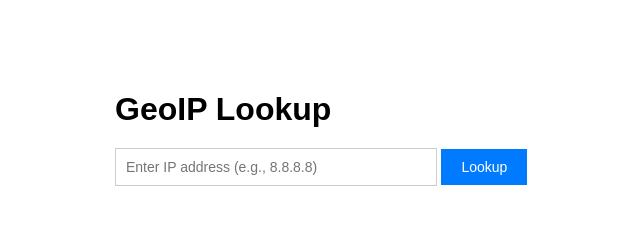
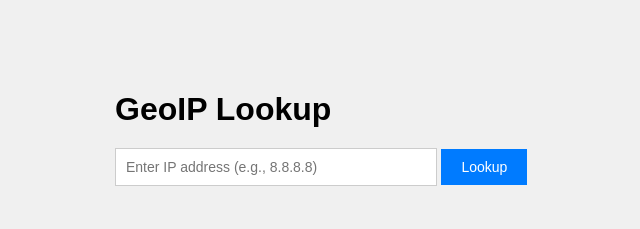
Before and after one commit to Icebitz/geoip-lite-server, a website: page public/index.html in a window 1280 px wide. Shown: the whole page, without its empty margins (225-865 px from the left). Drawn offline with Linux system fonts and the light colour scheme.

Commit message:
update background color

```diff
--- a/public/index.html
+++ b/public/index.html
@@ -10,6 +10,7 @@
             max-width: 600px;
             margin: 50px auto;
             padding: 20px;
+            background-color: #f0f0f0;
         }
 
         h1 {
```
Also changed, not shown: package.json (+6 -2 lines), 1 other file.
